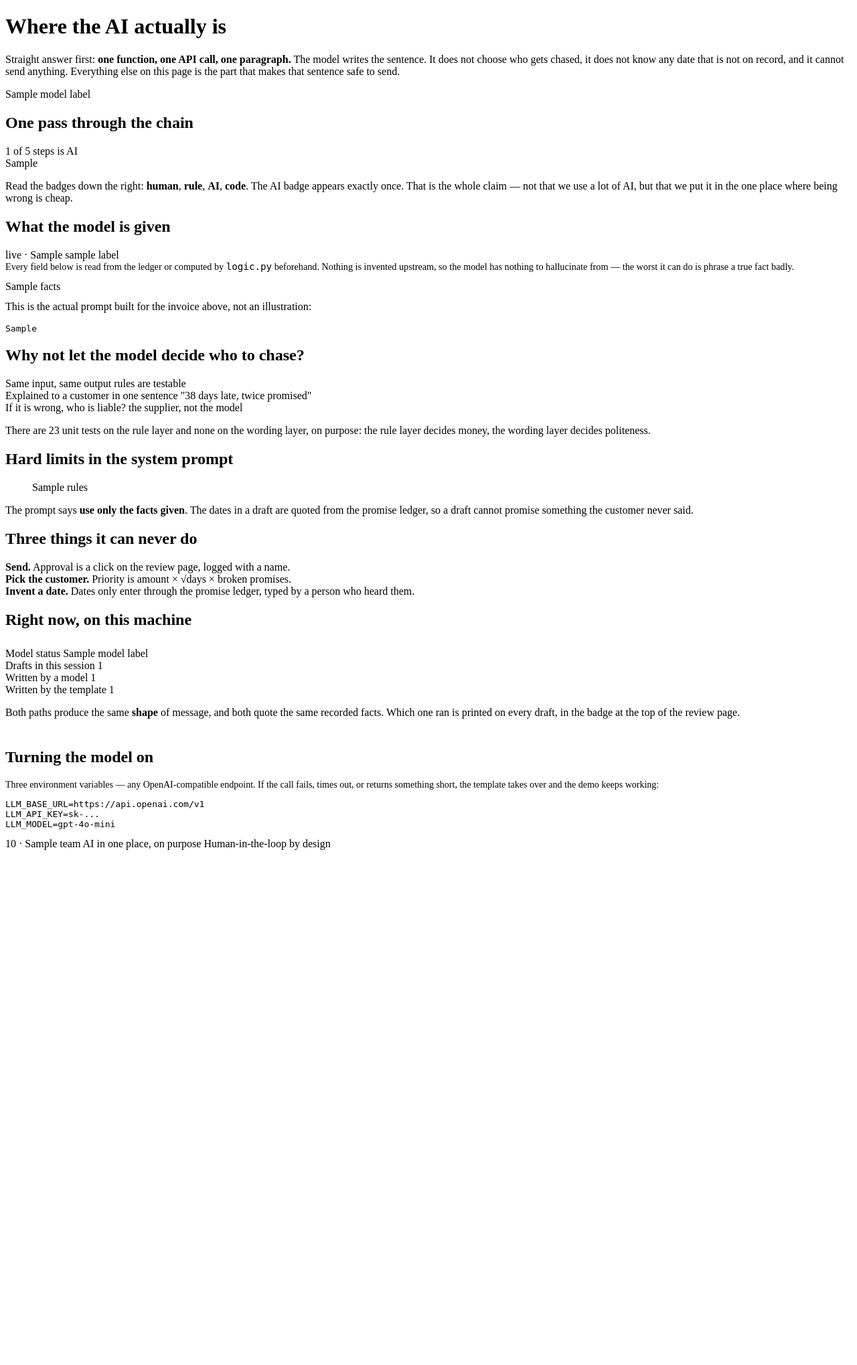
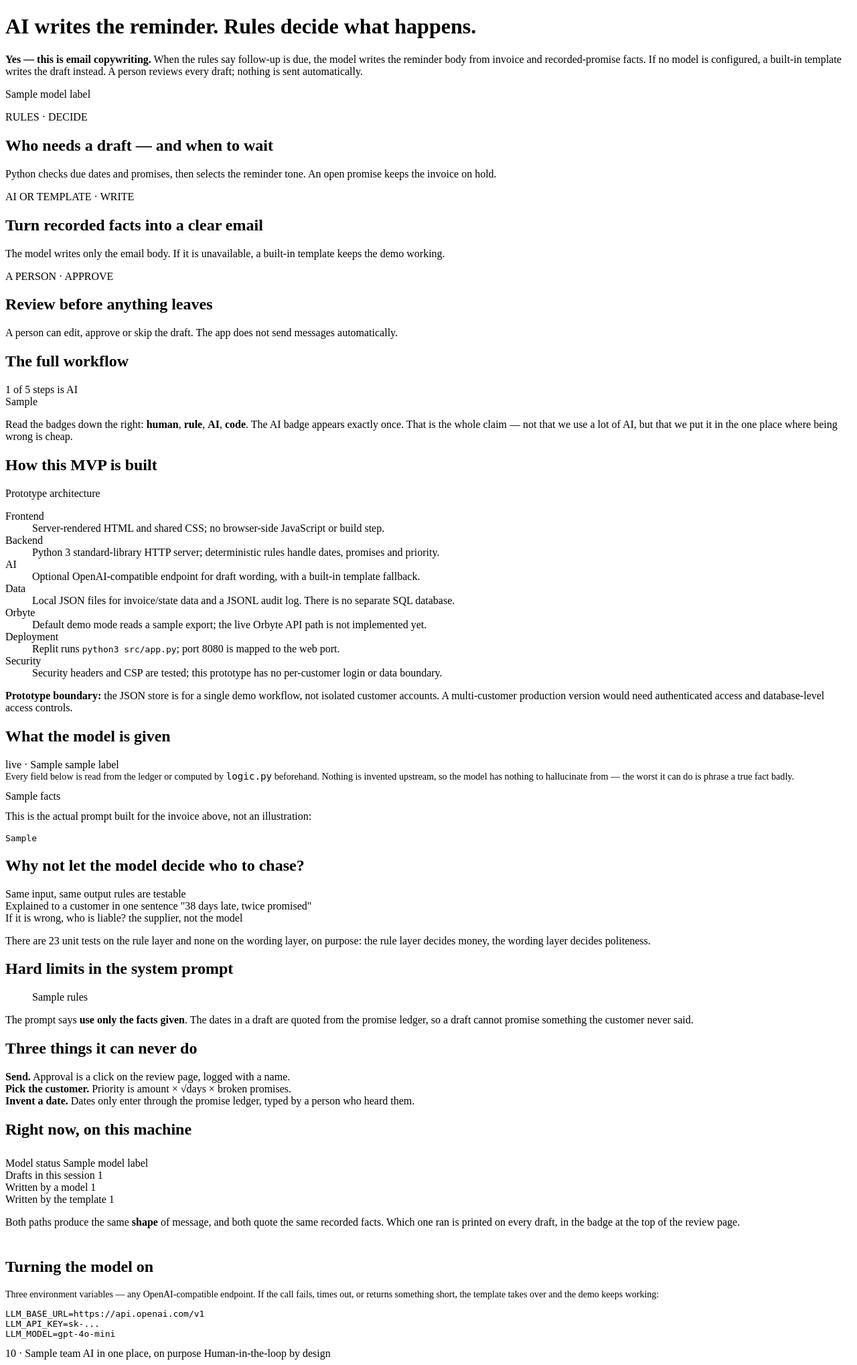
Before and after one commit to Carrey82/rref-collection-sdc, a Python web app: template templates/ai.html in a window 1280 px wide. Shown: the part 80-2118 px from the top of the page at 67% size. Before the commit the page ends 1349 px from the top, so only its background shows below. Run offline with Jinja, Linux system fonts and the light colour scheme; the template is opened without the code that fills it: most values are stand-ins (such as "Sample title", 1, 10 or a date in 2020).

Commit message:
Clarify workflow, AI role and prototype architecture

```diff
--- a/templates/ai.html
+++ b/templates/ai.html
@@ -21,18 +21,36 @@
 
   <div class="hero">
     <div class="txt">
-      <h1>Where the AI actually is</h1>
-      <p class="lead">Straight answer first: <b>one function, one API call, one paragraph.</b>
-        The model writes the sentence. It does not choose who gets chased, it does not know any
-        date that is not on record, and it cannot send anything. Everything else on this page
-        is the part that makes that sentence safe to send.</p>
+      <h1>AI writes the reminder. Rules decide what happens.</h1>
+      <p class="lead"><b>Yes — this is email copywriting.</b> When the rules say follow-up is due,
+        the model writes the reminder body from invoice and recorded-promise facts. If no model is
+        configured, a built-in template writes the draft instead. A person reviews every draft;
+        nothing is sent automatically.</p>
     </div>
     <div class="act"><span class="chip {{model_cls}}">{{model_label}}</span></div>
   </div>
 
+  <div class="ai-role-grid" aria-label="Who does what">
+    <article class="ai-role">
+      <p class="ai-role-kicker">RULES · DECIDE</p>
+      <h2>Who needs a draft — and when to wait</h2>
+      <p>Python checks due dates and promises, then selects the reminder tone. An open promise keeps the invoice on hold.</p>
+    </article>
+    <article class="ai-role ai-role-feature">
+      <p class="ai-role-kicker">AI OR TEMPLATE · WRITE</p>
+      <h2>Turn recorded facts into a clear email</h2>
+      <p>The model writes only the email body. If it is unavailable, a built-in template keeps the demo working.</p>
+    </article>
+    <article class="ai-role">
+      <p class="ai-role-kicker">A PERSON · APPROVE</p>
+      <h2>Review before anything leaves</h2>
+      <p>A person can edit, approve or skip the draft. The app does not send messages automatically.</p>
+    </article>
+  </div>
+
   <div class="panel">
     <div class="head">
-      <h2>One pass through the chain</h2>
+      <h2>The full workflow</h2>
       <span class="chip chip-green" style="margin-left:auto">1 of 5 steps is AI</span>
     </div>
     <div class="body">
@@ -40,6 +58,26 @@
       <p class="hint">Read the badges down the right: <b>human</b>, <b>rule</b>, <b>AI</b>,
         <b>code</b>. The AI badge appears exactly once. That is the whole claim — not that we
         use a lot of AI, but that we put it in the one place where being wrong is cheap.</p>
+    </div>
+  </div>
+
+  <div class="panel architecture-panel">
+    <div class="head">
+      <h2>How this MVP is built</h2>
+      <span class="chip chip-gray" style="margin-left:auto">Prototype architecture</span>
+    </div>
+    <div class="body">
+      <dl class="architecture-grid">
+        <div><dt>Frontend</dt><dd>Server-rendered HTML and shared CSS; no browser-side JavaScript or build step.</dd></div>
+        <div><dt>Backend</dt><dd>Python 3 standard-library HTTP server; deterministic rules handle dates, promises and priority.</dd></div>
+        <div><dt>AI</dt><dd>Optional OpenAI-compatible endpoint for draft wording, with a built-in template fallback.</dd></div>
+        <div><dt>Data</dt><dd>Local JSON files for invoice/state data and a JSONL audit log. There is no separate SQL database.</dd></div>
+        <div><dt>Orbyte</dt><dd>Default demo mode reads a sample export; the live Orbyte API path is not implemented yet.</dd></div>
+        <div><dt>Deployment</dt><dd>Replit runs <code>python3 src/app.py</code>; port 8080 is mapped to the web port.</dd></div>
+        <div><dt>Security</dt><dd>Security headers and CSP are tested; this prototype has no per-customer login or data boundary.</dd></div>
+      </dl>
+      <p class="architecture-note"><b>Prototype boundary:</b> the JSON store is for a single demo workflow, not isolated customer accounts.
+        A multi-customer production version would need authenticated access and database-level access controls.</p>
     </div>
   </div>
 
```
Also changed, not shown: static/style.css (+30 -1 lines), templates/index.html (+9 -7 lines), templates/upload.html (+5 -5 lines).
